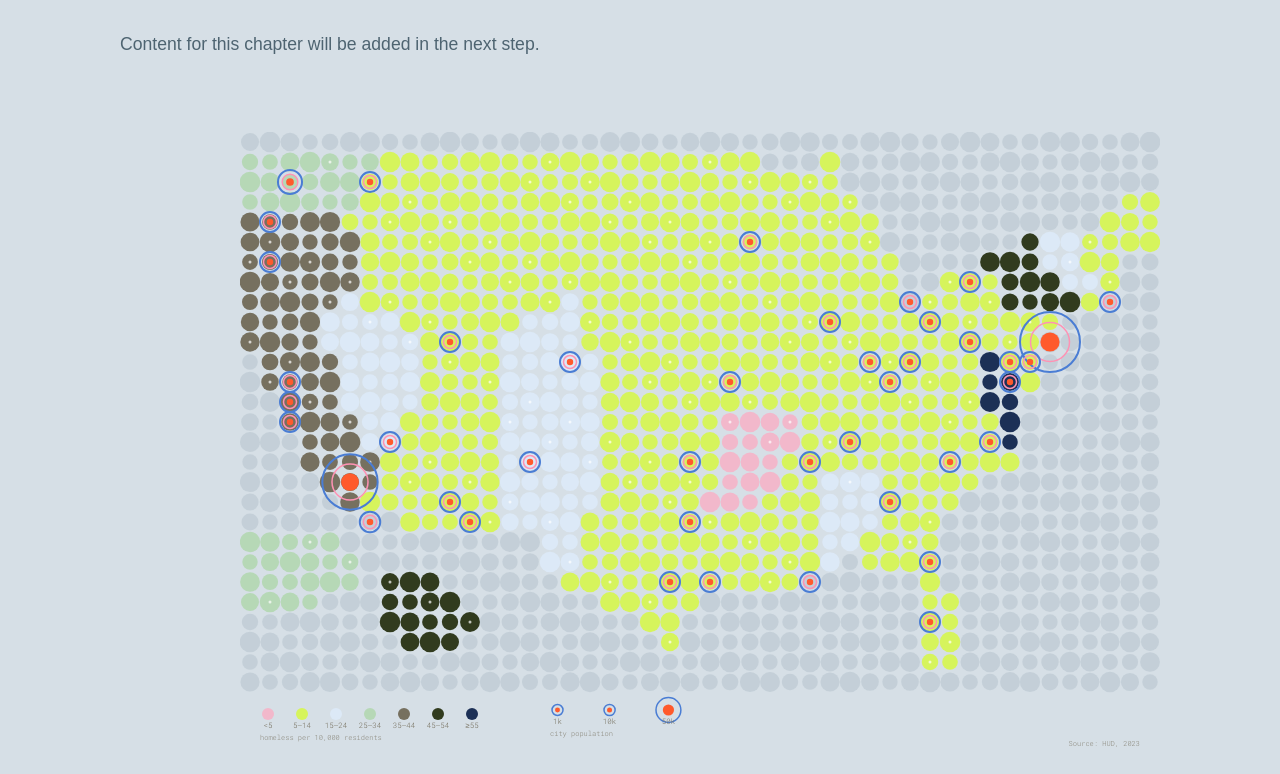
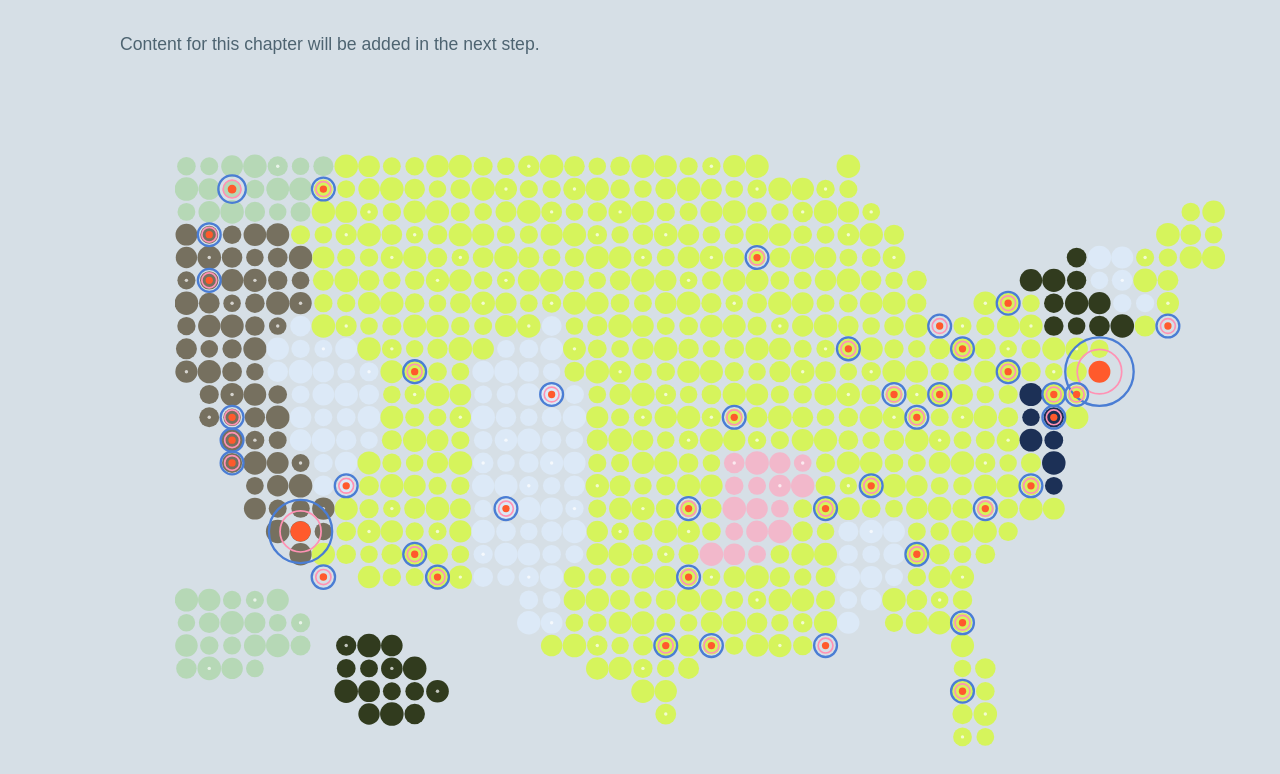
Before and after one commit to stephanieneuburg/houston3, a Svelte app: page / in a window 1280 px wide. Shown: the part 1080-1854 px from the top of the page. Built offline with nearby package versions, Linux system fonts and the light colour scheme; a web font is replaced by a local one.

Commit message:
Refactor ScrollTrigger end position in App component; adjust min-height in DataInfographics component; enhance shimmer effect in Intro component

```diff
--- a/src/App.svelte
+++ b/src/App.svelte
@@ -18,7 +18,7 @@
     const triggers = ALT_CHAPTERS.map(id => ScrollTrigger.create({
       trigger: id,
       start: 'top center',
-      end: 'bottom center',
+      end: 'bottom 70%',
       onEnter:     () => document.body.classList.add('chapter-alt-theme'),
       onLeave:     () => document.body.classList.remove('chapter-alt-theme'),
       onEnterBack: () => document.body.classList.add('chapter-alt-theme'),
--- a/src/components/DataInfographics.svelte
+++ b/src/components/DataInfographics.svelte
@@ -319,7 +319,7 @@
   }
 
   .stat-reveal {
-    min-height: 180vh;
+    min-height: 100vh;
     display: flex;
     flex-direction: column;
     justify-content: center;
--- a/src/components/HomelessnessMap.svelte
+++ b/src/components/HomelessnessMap.svelte
@@ -1,6 +1,8 @@
 <script>
   import { onMount } from 'svelte';
   import gsap from 'gsap';
+  import ScrollTrigger from 'gsap/ScrollTrigger';
+  gsap.registerPlugin(ScrollTrigger);
 
   // ── Constants ──────────────────────────────────────────────────────────────
   const COLS = 46, ROWS = 28, CELL = 20;
@@ -273,6 +275,10 @@
         grid: [ROWS, COLS],
         axis: 'x',
       },
+      scrollTrigger: {
+        trigger: sectionEl,
+        start: 'top 80%',
+      },
     });
   });
 </script>
@@ -293,17 +299,6 @@
     aria-label="Dot-matrix map of US homelessness rates by state, 2023"
   >
     <!-- Background: transparent so the chapter's background shows through and transitions together -->
-
-    <!-- Ocean dots first (painter's algorithm: land on top) -->
-    {#each cells as cell}
-      {#if !cell.isLand}
-        <circle
-          cx={cell.cx} cy={cell.cy} r={cell.r}
-          fill="#b8c4ce" opacity="0.6"
-          pointer-events="none"
-        />
-      {/if}
-    {/each}
 
     <!-- Land dots -->
     {#each cells as cell}
@@ -410,13 +405,12 @@
   .hm-root {
     position: relative;
     width: 100%;
-    max-width: 920px;
+    max-width: 1050px;
     margin: 0 auto;
   }
 
   .hm-svg {
     width: 100%;
-    max-width: 920px;
     height: auto;
     display: block;
   }
--- a/src/components/Intro.svelte
+++ b/src/components/Intro.svelte
@@ -1,6 +1,21 @@
+<script>
+  import { onMount } from 'svelte';
+
+  let shimmerActive = $state(false);
+
+  onMount(() => {
+    const t = setTimeout(() => (shimmerActive = true), 1200);
+    return () => clearTimeout(t);
+  });
+
+  function handleShimmerEnd() {
+    shimmerActive = false;
+  }
+</script>
+
 <section id="intro-question">
   <p class="question">
-    How can <span class="city-swap"><span class="city-inner"><span class="city-label">Houston</span><span class="city-label">a US city</span></span></span> move thousands of people from the streets into apartments while the national crisis deepens?
+    How can <span class="city-swap"><span class="city-inner"><span class="city-label">Houston</span><span class="city-label" class:shimmer={shimmerActive} onanimationend={handleShimmerEnd}>a US city</span></span></span> move thousands of people from the streets into apartments while the national crisis deepens?
   </p>
 </section>
 
@@ -28,7 +43,7 @@
     overflow: hidden;
     height: 1.4em;
     vertical-align: bottom;
-    cursor: default;
+    cursor: pointer;
   }
 
   .city-inner {
@@ -50,4 +65,25 @@
   .city-label:first-child {
     color: #1C3056;
   }
+
+  @keyframes city-shimmer {
+    0%   { background-position: -200% center; }
+    100% { background-position: 200% center; }
+  }
+
+  .city-label.shimmer {
+    background: linear-gradient(
+      90deg,
+      #8aa8b5 30%,
+      #c2d9e3 44%,
+      #e8f4f8 50%,
+      #c2d9e3 56%,
+      #8aa8b5 70%
+    );
+    background-size: 200% auto;
+    -webkit-background-clip: text;
+    background-clip: text;
+    color: transparent;
+    animation: city-shimmer 1.3s ease-in-out forwards;
+  }
 </style>
```
